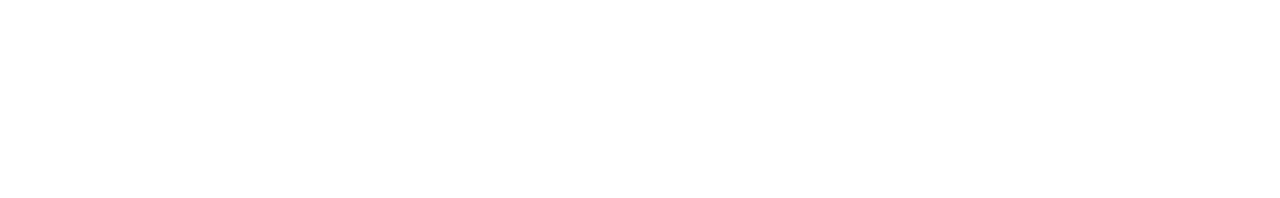
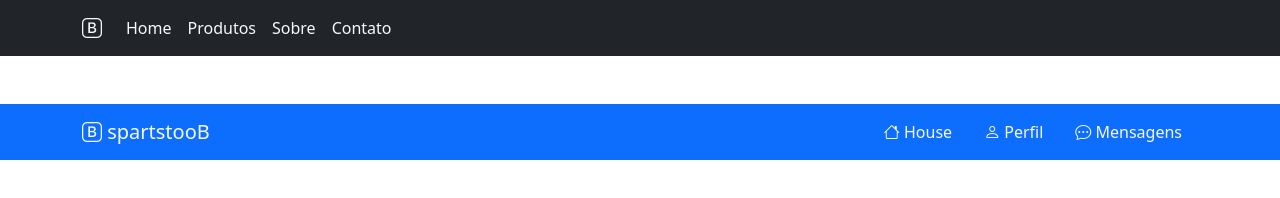
Before and after one commit to Alexandre-HCS/Bootstrap_Intro_Alex, a plain HTML site: page ex6_navbar/ex6.html in a window 1280 px wide. Drawn offline with nearby package versions, Linux system fonts and the light colour scheme.

Commit message:
ex6-navbar

```diff
--- a/ex6_navbar/ex6.html
+++ b/ex6_navbar/ex6.html
@@ -10,11 +10,43 @@
 
     <!-- Bootstrap ícones -->
     <link rel="stylesheet" href="https://cdn.jsdelivr.net/npm/bootstrap-icons@1.11.3/font/bootstrap-icons.css">
+
 </head>
 <body>
 
 
     <!-- 1ª Digitação (Aqui) -->
+    <nav class="navbar navbar-expand-lg navbar-dark bg-dark">
+        <div class="container">
+            <a class="navbar-brand" href="#">
+                <i class="bi bi-bootstrap text-light"></i>
+              </a>
+            <button class="navbar-toggler navbar-light bg-dark" type="button" data-bs-toggle="collapse" data-bs-target="#navbarNav">
+                <span class="navbar-toggler-icon"></span>
+            </button>
+            <div class="collapse navbar-collapse" id="navbarNav">
+                <ul class="navbar-nav">
+                    <li class="nav-item"><a href="#" class="nav-link text-light">Home</a></li>
+                    <li class="nav-item"><a href="#" class="nav-link text-light">Produtos</a></li>
+                    <li class="nav-item"><a href="#" class="nav-link text-light">Sobre</a></li>
+                    <li class="nav-item"><a href="#" class="nav-link text-light">Contato</a></li>
+                </ul>
+            </div>
+        </div>
+    </nav>
+
+    <nav class="navbar navbar-expand-lg navbar-light bg-primary mt-5">
+        <div class="container">
+            <a href="#" class="navbar-brand text-light">
+                <i class="bi bi-bootstrap"></i> spartstooB
+            </a>
+            <div class="navbar-nav">
+                <a href="" class="nav-link text-light mx-2"><i class="bi bi-house"></i> House</a>
+                <a href="" class="nav-link text-light mx-2"><i class="bi bi-person"></i> Perfil</a>
+                <a href="" class="nav-link text-light mx-2"><i class="bi bi-chat-dots"></i> Mensagens</a>
+            </div>
+        </div>
+    </nav>
 
 
 
```
Also changed, not shown: ex6_navbar/assets/dr-house-lupus-stencil.svg (added).
